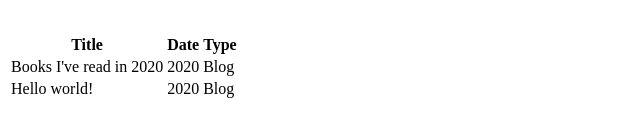
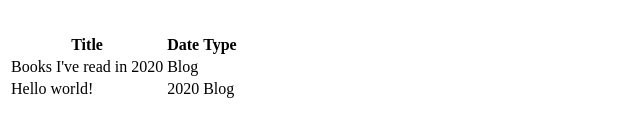
Before and after one commit to VANESSA123LI/template, a plain HTML site: page index.html in a window 1280 px wide. Shown: the part 448-584 px from the top of the page, 0-640 px from the left. Drawn offline with Linux system fonts and the light colour scheme.

Commit message:
Update index.html

```diff
--- a/index.html
+++ b/index.html
@@ -66,7 +66,6 @@ Contemporary Dance Choreo.
       </tr>
       <tr>
         <td>Books I've read in 2020</td>
-        <td>2020</td>
         <td>Blog</td>
       </tr>
       <tr>
```
